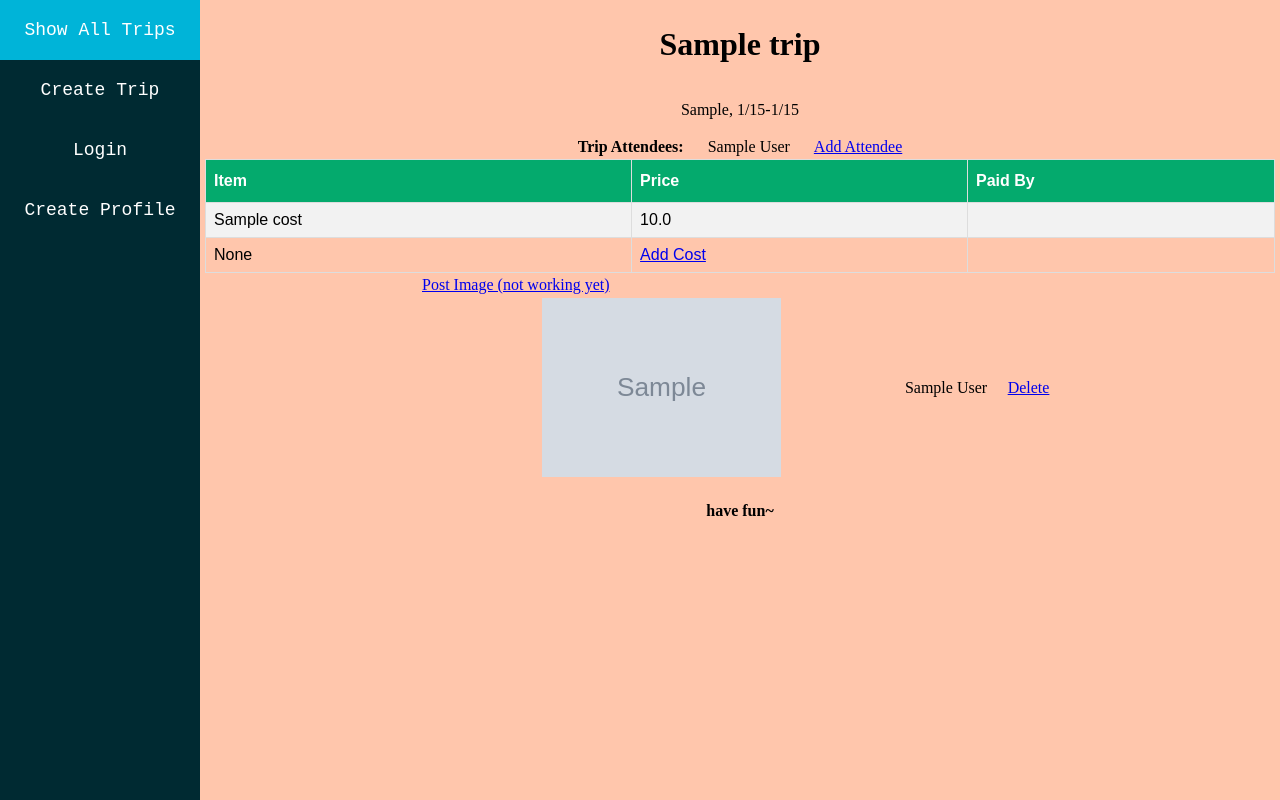
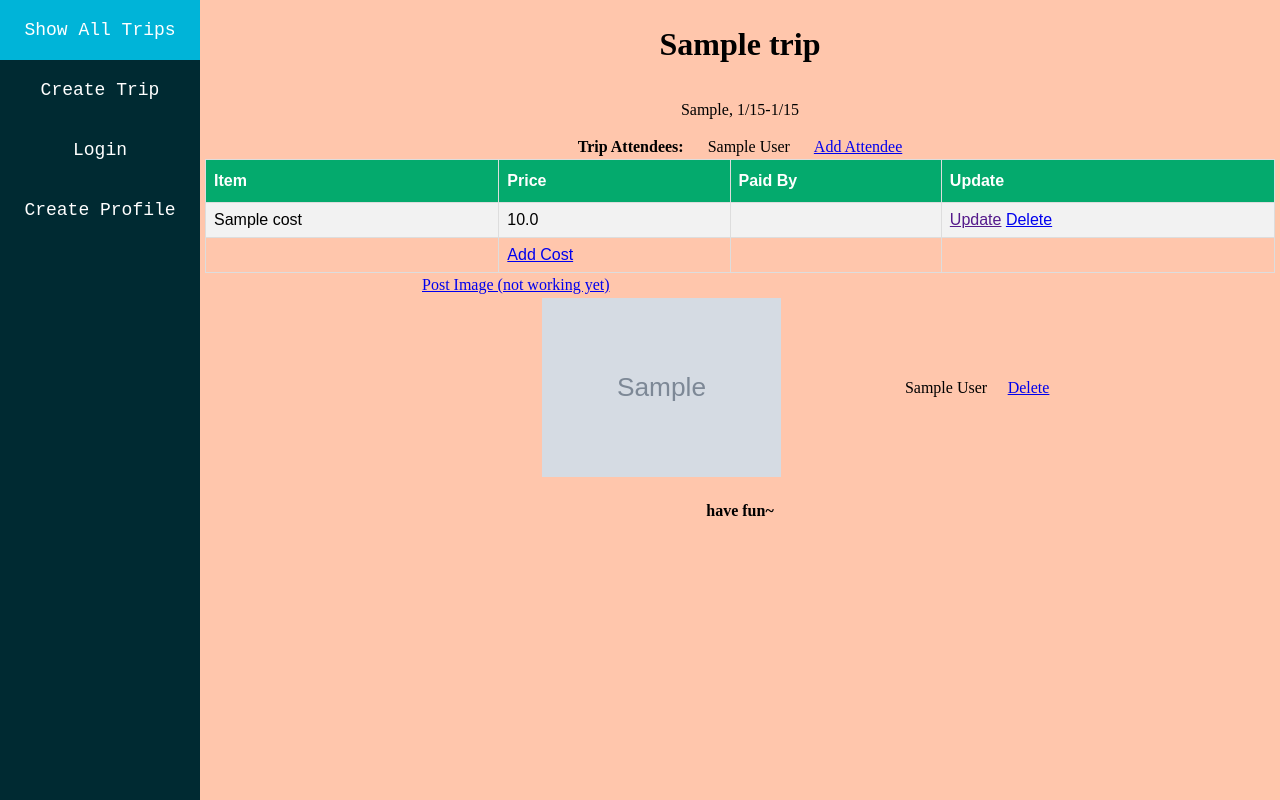
Before and after one commit to jchou03/CS-412, a Django app: page /project/trip/1 in a window 1280 px wide. Run offline with Django 5.2, Linux system fonts and the light colour scheme; tables that the repository leaves empty hold one stand-in row (values such as "Sample post"); grey boxes marked "Sample" are stand-in pictures.

Commit message:
deletion operation for costs

```diff
--- a/django/project/templates/project/show_trip.html
+++ b/django/project/templates/project/show_trip.html
@@ -22,6 +22,7 @@
             <th>Item</th>
             <th>Price</th>
             <th>Paid By</th>
+            <th>Update</th>
         </tr>
         {% for cost in trip.get_costs %}
         <tr>
@@ -32,11 +33,16 @@
             {% else %}
                 <td></td>
             {% endif %}
+            <td>
+                <a href="">Update</a>
+                <a href="{% url 'delete_cost' trip_pk=trip.pk pk=cost.pk %}">Delete</a>
+            </td>
         </tr>
         {% endfor %}
         <tr>
-            <td>{{logged_in_profile}}</td>
+            <td></td>
             <td><a href="{% url 'create_cost' trip.pk %}">Add Cost</a></td>
+            <td></td>
             <td></td>
         </tr>
     </table>
--- a/django/project/urls.py
+++ b/django/project/urls.py
@@ -7,15 +7,27 @@ from . import views
 from django.contrib.auth import views as auth_views
 
 urlpatterns = [
+    # show all trips
     path(r'', views.ShowAllTripsView.as_view(), name="show_all_trips"),
+
+    # trip views
     path(r'trip/<int:pk>', views.ShowTripView.as_view(), name="show_trip"),
     path(r'create_trip', views.CreateTripView.as_view(), name="create_trip"),
-    path(r'create_cost/<int:trip_pk>', views.CreateCostView.as_view(), name="create_cost"),
-    path(r'add_attendee/<int:trip_pk>', views.AddAttendeeToTripView.as_view(), name="add_attendee"),
-    path(r'create_img/<int:trip_pk>', views.CreateImageView.as_view(), name="create_img"),
+
+    # cost views
+    path(r'trip/<int:trip_pk>/create_cost', views.CreateCostView.as_view(), name="create_cost"),
+    path(r'trip/<int:trip_pk>/delete_cost/<int:pk>', views.DeleteCostView.as_view(), name="delete_cost"),
+
+    # attendee views
+    path(r'trip/<int:trip_pk>/add_attendee', views.AddAttendeeToTripView.as_view(), name="add_attendee"),
+
+    # image views
+    path(r'trip/<int:trip_pk>/create_img', views.CreateImageView.as_view(), name="create_img"),
+    path(r'trip/<int:trip_pk>/delete_image/<int:pk>', views.DeleteImageView.as_view(), name="delete_image"),
+
+    # auth views
     path(r'login', auth_views.LoginView.as_view(template_name="project/login.html"), name="login"),
     path(r'logout', auth_views.LogoutView.as_view(template_name="project/logged_out.html"), name="logout"),
     path(r'create_profile', views.CreateProfileView.as_view(), name="create_profile"),
     # path(r'profile', views.ShowProfileView.as_view(), name="show_profile")
-    path(r'trip/<int:trip_pk>/delete_image/<int:pk>', views.DeleteImageView.as_view(), name="delete_image")
 ]
--- a/django/project/views.py
+++ b/django/project/views.py
@@ -108,6 +108,19 @@ class CreateCostView(UserDetailsMixin, AssociatedTripMixin, CreateView):
 
         return super().form_valid(form)
 
+class DeleteCostView(UserDetailsMixin, AssociatedTripMixin, View):
+    '''view to delete a new cost'''
+    def dispatch(self, request, *args, **kwargs):
+        '''function to handle the immediate deletion of a cost'''
+        print(f'we are trying to delete a cost')
+
+        print(self.kwargs)
+        cost = Cost.objects.get(pk=self.kwargs['pk'])
+
+        cost.delete()
+        return redirect('show_trip', pk=self.kwargs['trip_pk'])
+
+
 class AddAttendeeToTripView(AssociatedTripMixin, CreateView):
     '''view to add a new attendee to a trip'''
     form_class = AddAttendeeToTripForm
```
Also changed, not shown: 1 other file.
